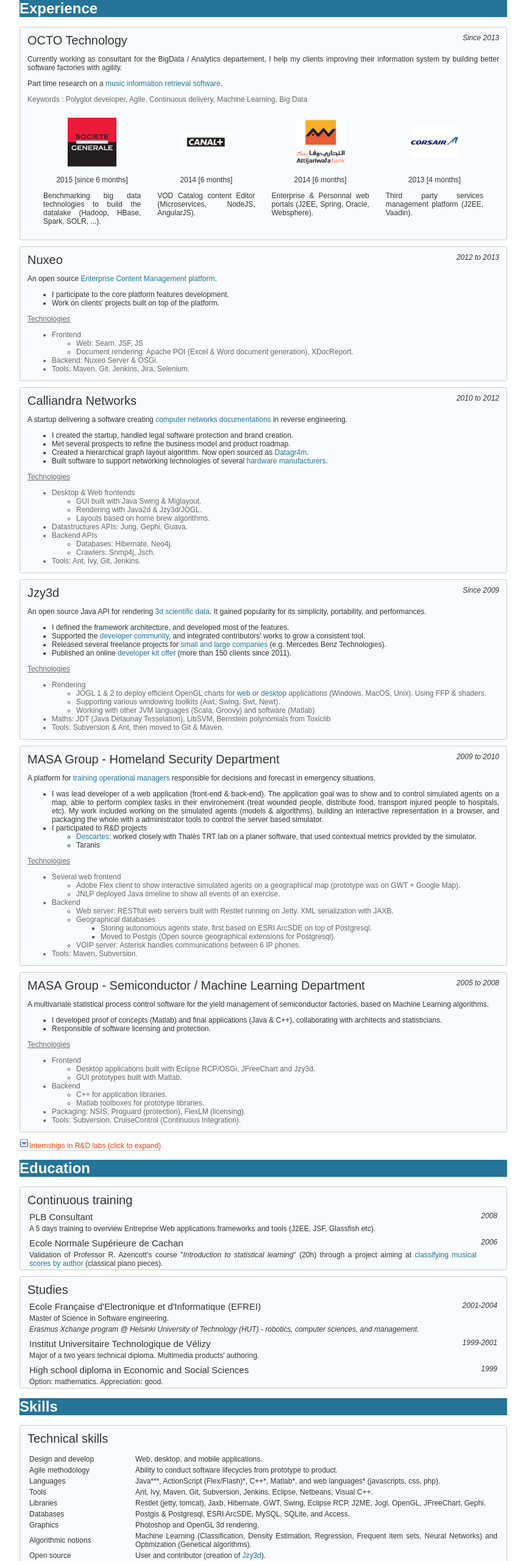
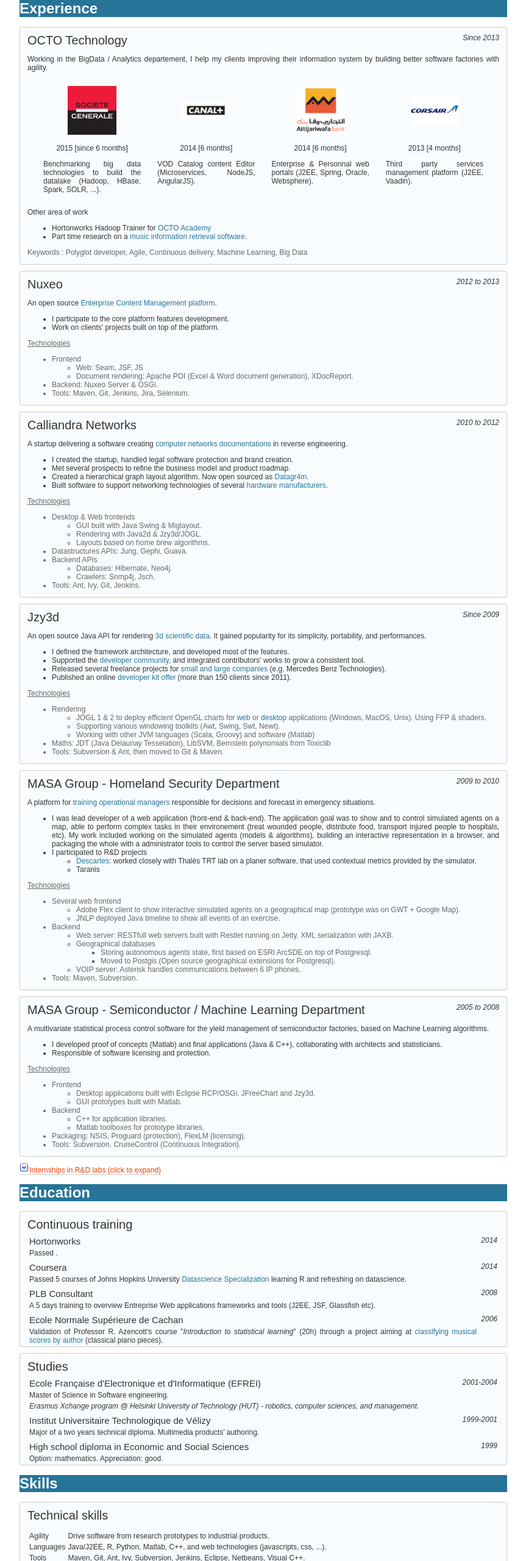
Before and after one commit to jzy3d/martin, a plain HTML site: page cv/en/details.html in a window 1280 px wide. Shown: the part 140-2700 px from the top of the page at 61% size, without its empty margins (208-1071 px from the left). Drawn offline with nearby package versions, Linux system fonts and the light colour scheme.

Commit message:
add python + cleanup current xp

```diff
--- a/cv/en/details.html
+++ b/cv/en/details.html
@@ -69,15 +69,8 @@
         <div class="left company">OCTO Technology</div>
     </div>
     <p>
-      Currently working as consultant for the BigData / Analytics departement, I help my clients improving their information system by building better software factories with agility.
+      Working in the BigData / Analytics departement, I help my clients improving their information system by building better software factories with agility.
     </p>
-    <p>
-      Part time research on a <a href="https://github.com/vocobox/vocobox">music information retrieval software</a>.
-    </p>
-    <p class="techno">
-      Keywords : Polyglot developer, Agile, Continuous delivery, Machine Learning, Big Data
-    </p>
-
     <p>
       <table class="missions">
         <tr>
@@ -101,6 +94,15 @@
       </table>
     </p>
     <p>
+      Other area of work
+      <ul>
+        <li>Hortonworks Hadoop Trainer for <a href="http://www.octo.academy/fr/f/1-analyse-de-donnees-pour-hadoop-2-x-hortonworks-avec-pig-hive">OCTO Academy</a>
+        <li>Part time research on a <a href="https://github.com/vocobox/vocobox">music information retrieval software</a>.
+      </ul>
+    </p>
+
+    <p class="techno">
+      Keywords : Polyglot developer, Agile, Continuous delivery, Machine Learning, Big Data
     </p>
 </div>
 
@@ -344,6 +346,12 @@
 <div class="box">
     <div class="company">Continuous training</div>
     <table width="100%">
+        <tr><td class="school">Hortonworks</td><td class="schoolperiod widthThirtyPx">2014</td></tr>
+        <tr><td>Passed .</td><td></td></tr>
+
+        <tr><td class="school">Coursera</td><td class="schoolperiod widthThirtyPx">2014</td></tr>
+        <tr><td>Passed 5 courses of Johns Hopkins University <a href="https://www.coursera.org/specialization/jhudatascience/1">Datascience Specialization</a> learning R and refreshing on datascience.</td><td></td></tr>
+
         <tr><td class="school">PLB Consultant</td><td class="schoolperiod widthThirtyPx">2008</td></tr>
         <tr><td>A 5 days training to overview Entreprise Web applications frameworks and tools (J2EE, JSF, Glassfish etc).</td><td></td></tr>
 
@@ -374,15 +382,14 @@
   <div class="company">Technical skills</div>
   <p>
     <table>
-      <tr><td class="widthHundredSeventyPx">Design and develop</td><td>Web, desktop, and mobile applications.</td></tr>
-      <tr><td>Agile methodology</td><td> Ability to conduct software lifecycles from prototype to product.</td></tr>
-      <tr><td>Languages</td><td> Java***, ActionScript (Flex/Flash)*, C++*, Matlab*, and web languages* (javascripts, css, php).</td></tr>
-      <tr><td>Tools</td><td> Ant, Ivy, Maven, Git, Subversion, Jenkins, Eclipse, Netbeans, Visual C++.</td></tr>
-      <tr><td>Libraries</td><td> Restlet (jetty, tomcat), Jaxb, Hibernate, GWT, Swing, Eclipse RCP, J2ME, Jogl, OpenGL, JFreeChart, Gephi.</td></tr>
-      <tr><td>Databases</td><td>Postgis &#38; Postgresql, ESRI ArcSDE, MySQL, SQLite, and Access. </td></tr>
+<!--      <tr><td class="widthHundredSeventyPx">Design and develop</td><td>Web and desktop applications.</td></tr>-->
+      <tr><td>Agility</td><td> Drive software from research prototypes to industrial products.</td></tr>
+      <tr><td>Languages</td><td> Java/J2EE, R, Python, Matlab, C++, and web technologies (javascripts, css, ...).</td></tr>
+      <tr><td>Tools</td><td> Maven, Git, Ant, Ivy, Subversion, Jenkins, Eclipse, Netbeans, Visual C++.</td></tr>
+      <tr><td>Libraries</td><td> Spring, Restlet, Jaxb, Hibernate, GWT, Swing, Eclipse RCP, J2ME, Jogl, OpenGL, JFreeChart, Gephi.</td></tr>
+      <tr><td>Databases</td><td> HBase, SOLR, CouchDB, Postgresql &#38; Postgis, MySQL, SQLite, Access. </td></tr>
       <tr><td>Graphics</td><td> Photoshop and OpenGL 3d rendering.</td></tr>
-      <tr><td>Algorithmic notions</td><td> Machine Learning (Classification, Density Estimation, Regression, Frequent item sets, Neural Networks) and Optimization (Genetical algorithms).</td></tr>
-      <tr><td>Open source</td><td> User and contributor (creation of <a href="http://www.jzy3d.org">Jzy3d</a>).</td></tr>
+      <tr><td>Algorithms</td><td> Machine learning (classification, regression, density estimation, clustering, frequent item sets, optimization)</td></tr>
     </table>
   </p>
 </div>
@@ -411,7 +418,7 @@
 <h1>Hobbies</h1>
 
 <table>
-<tr><td class="widthHundredSeventyPx">Music</td><td>Various musical bands (1995-2005). Composing of classical piano pieces.</td></tr>
+<tr><td class="widthHundredSeventyPx">Music</td><td><a href="https://soundcloud.com/martin-pernollet/cdream">Playing and composing music</a>. Various musical bands (1995-2005).</td></tr>
 <tr><td>Software</td><td>Exploring algorithms and possible new kind of applications.</td></tr>
 <tr><td>Sport</td><td>Jogging, swimming.</td></tr>
 <tr><td>Travels</td><td>Brazil, Urugway, Portugal, United States, England, Finland, Spain, Denmark, Russia, Croatia, Greece, Estonia, etc.</td></tr>
```
Also changed, not shown: cv/en/index.html (+21 -17 lines).
